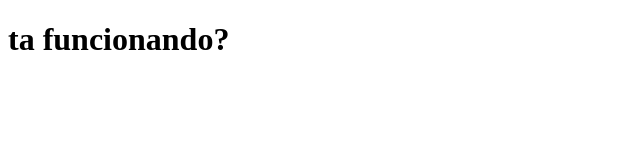
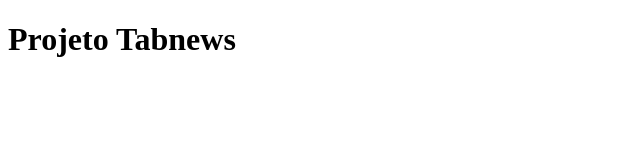
Before and after one commit to anathomaz2/projeto-tabnews, a Next.js app: page / in a window 1280 px wide. Shown: the top 160 px of the page, without its empty margins (0-640 px from the left). Built offline with nearby package versions, Linux system fonts and the light colour scheme.

Commit message:
altera titulo da pagina

```diff
--- a/pages/index.js
+++ b/pages/index.js
@@ -1,5 +1,5 @@
 function Home() {
-    return <h1> ta funcionando?   </h1>
+    return <h1> Projeto Tabnews   </h1>
 }
 
 export default Home;
```
